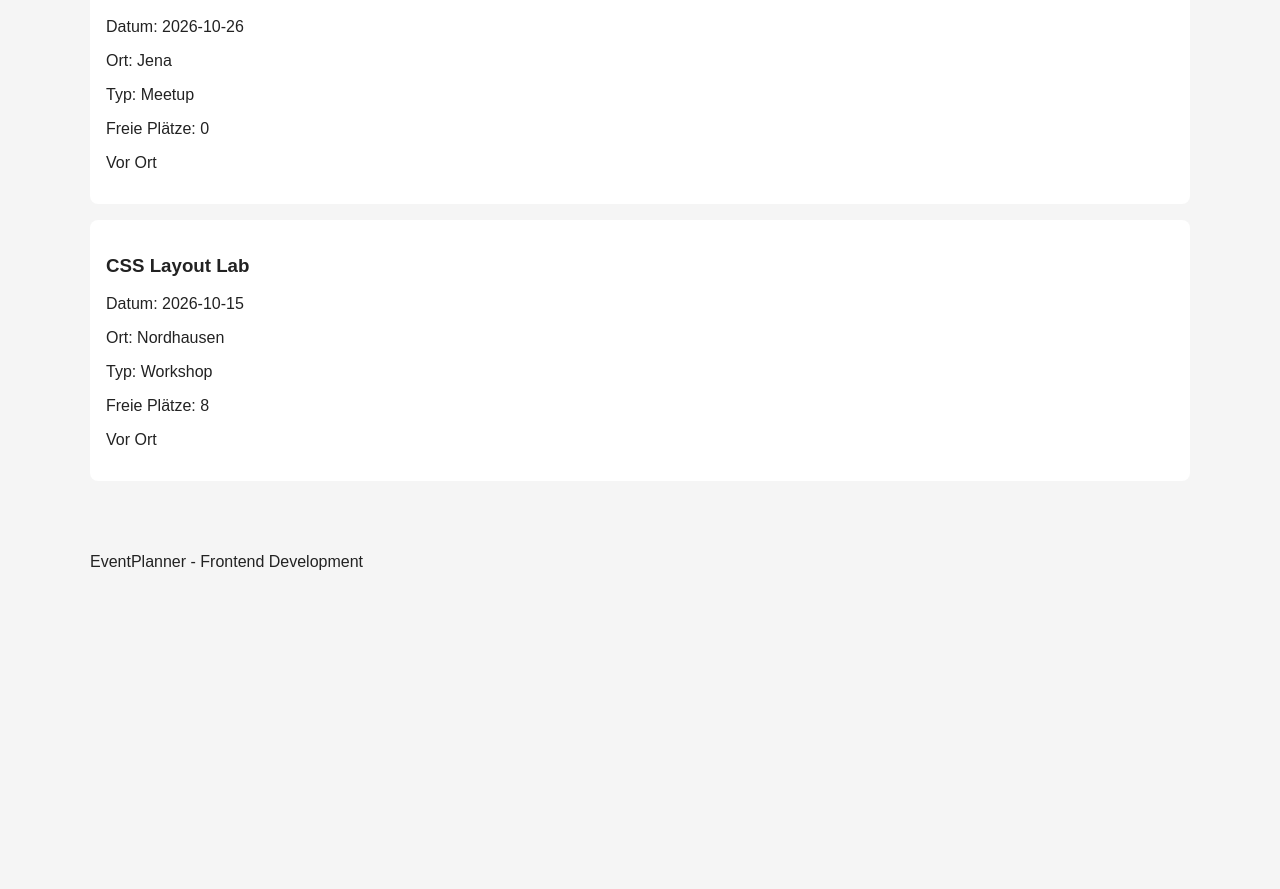
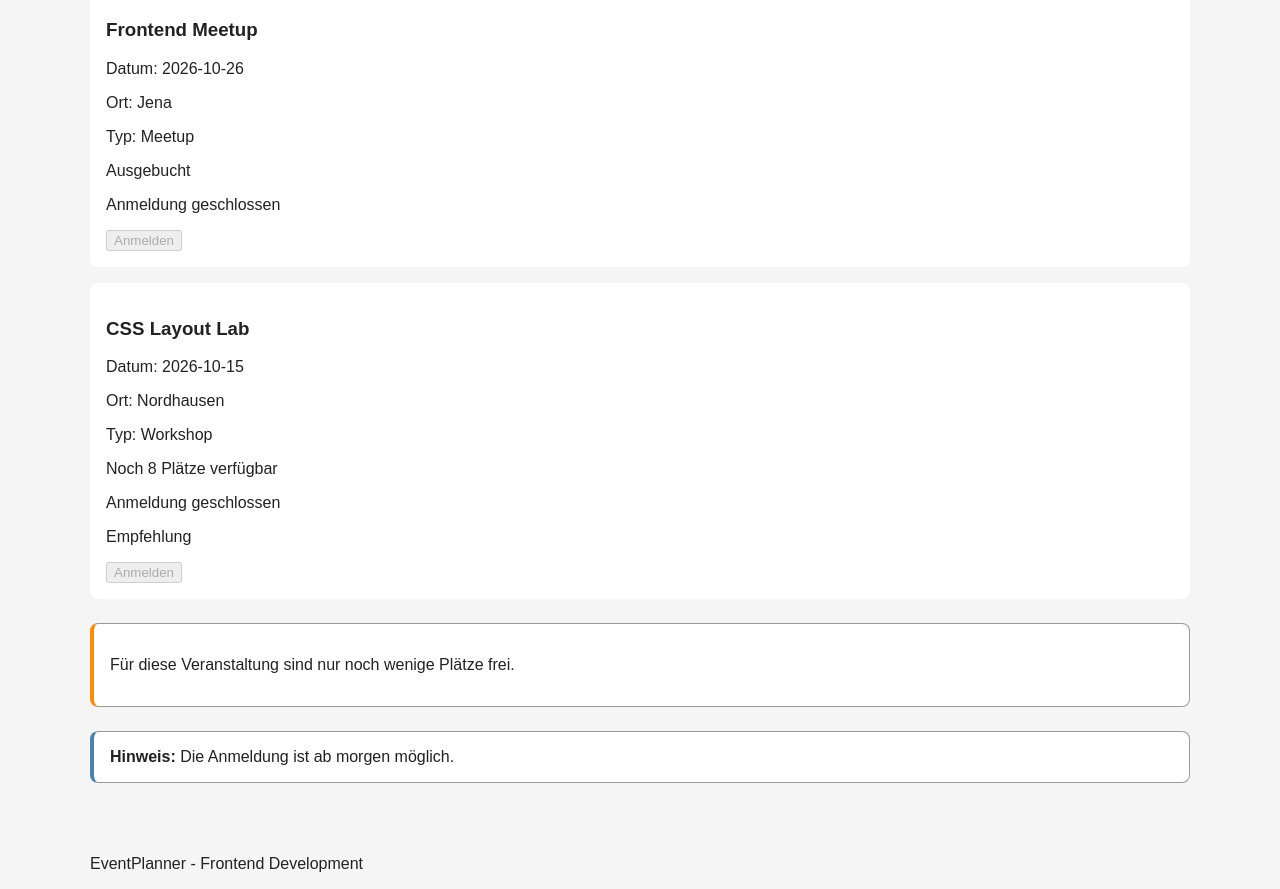
Before and after one commit to jaderbass/eventplanner, a React (Vite) app: page / in a window 1280 px wide. Shown: the part 906-1795 px from the top of the page. Before the commit the page ends 1493 px from the top, so only its background shows below. Built offline with nearby package versions, Linux system fonts and the light colour scheme.

Commit message:
Add conditional event rendering

```diff
--- a/src/components/App.jsx
+++ b/src/components/App.jsx
@@ -1,6 +1,7 @@
 import Header from "./Header";
 import Footer from "./Footer";
 import EventList from "./EventList";
+import Notice from "./Notice";
 
 export default function App() {
   return (
@@ -9,6 +10,14 @@ export default function App() {
 
       <main>
         <EventList />
+
+        <Notice type="warning">
+          <p>Für diese Veranstaltung sind nur noch wenige Plätze frei.</p>
+        </Notice>
+
+        <Notice type="info">
+          <strong>Hinweis:</strong> Die Anmeldung ist ab morgen möglich.
+        </Notice>
       </main>
 
       <Footer />
--- a/src/components/EventCard.jsx
+++ b/src/components/EventCard.jsx
@@ -4,16 +4,32 @@ function EventCard({
   location,
   eventType,
   seats,
-  online
+  online,
+  featured,
+  registrationOpen
 }) {
   return (
     <article className="event-card">
       <h3>{title}</h3>
       <p>Datum: {date}</p>
-      <p>Ort: {location}</p>
+      <p>Ort: {online ? "Online" : location}</p>
       <p>Typ: {eventType}</p>
-      <p>Freie Plätze: {seats}</p>
-      <p>{online ? "Online" : "Vor Ort"}</p>
+      <p>
+        {seats > 0
+          ? `Noch ${seats} Plätze verfügbar`
+          : "Ausgebucht"}
+      </p>
+      {!registrationOpen && (
+        <p>Anmeldung geschlossen</p>
+      )}
+      {featured && (
+        <p className="event-card-featured">
+          Empfehlung
+        </p>
+      )}
+      <button disabled={seats === 0 || !registrationOpen}>
+        Anmelden
+      </button>
     </article>
   );
 }
--- a/src/components/EventList.jsx
+++ b/src/components/EventList.jsx
@@ -15,6 +15,8 @@ function EventList() {
           eventType={event.eventType}
           seats={event.seats}
           online={event.online}
+          featured={event.featured}
+          registrationOpen={event.registrationOpen}
         />
       ))}
     </section>
--- a/src/components/Notice.jsx
+++ b/src/components/Notice.jsx
@@ -1,6 +1,6 @@
 function Notice({ type, children }) {
   return (
-    <div className="notice">
+    <div className={`notice notice-${type}`}>
       {children}
     </div>
   );
--- a/src/data/events.js
+++ b/src/data/events.js
@@ -6,7 +6,9 @@ const events = [
     location: "Erfurt",
     eventType: "Workshop",
     seats: 12,
-    online: false
+    online: false,
+    featured: true,
+    registrationOpen: true
   },
   {
     id: 2,
@@ -15,7 +17,9 @@ const events = [
     location: "Online",
     eventType: "Webinar",
     seats: 20,
-    online: true
+    online: true,
+    featured: true,
+    registrationOpen: true
   },
   {
     id: 3,
@@ -24,7 +28,9 @@ const events = [
     location: "Jena",
     eventType: "Meetup",
     seats: 0,
-    online: false
+    online: false,
+    featured: false,
+    registrationOpen: false
   },
   {
     id: 4,
@@ -33,7 +39,9 @@ const events = [
     location: "Nordhausen",
     eventType: "Workshop",
     seats: 8,
-    online: false
+    online: false,
+    featured: true,
+    registrationOpen: false
   }
 ];
 
--- a/src/styles.css
+++ b/src/styles.css
@@ -48,7 +48,16 @@ main {
 
 .notice {
   border: 1px solid #999;
+  border-left: 4px solid transparent;
   margin-bottom: 1.5rem;
+}
+
+.notice-info {
+  border-left-color: steelblue;
+}
+
+.notice-warning {
+  border-left-color: darkorange;
 }
 
 .course-card {
```
